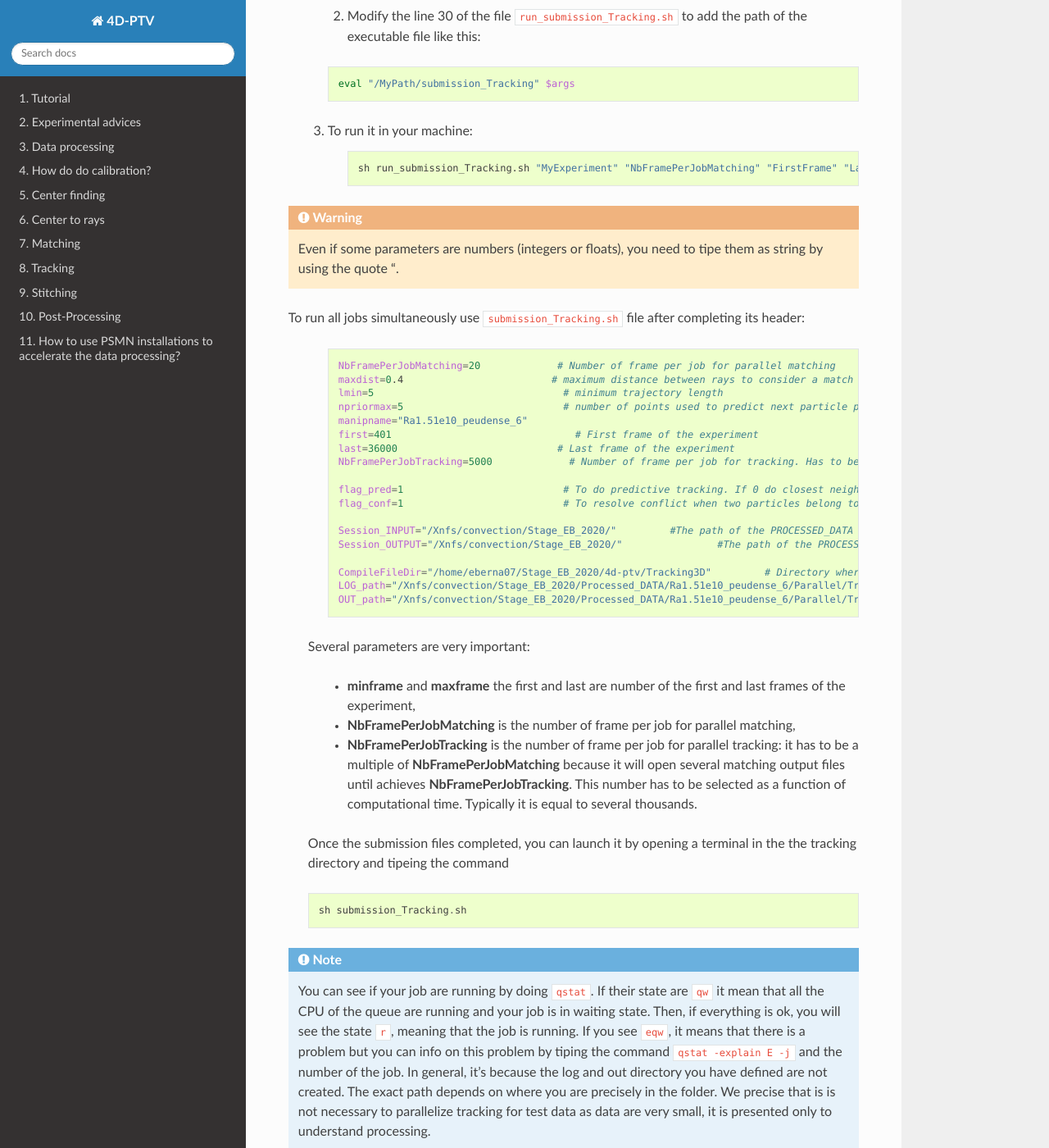
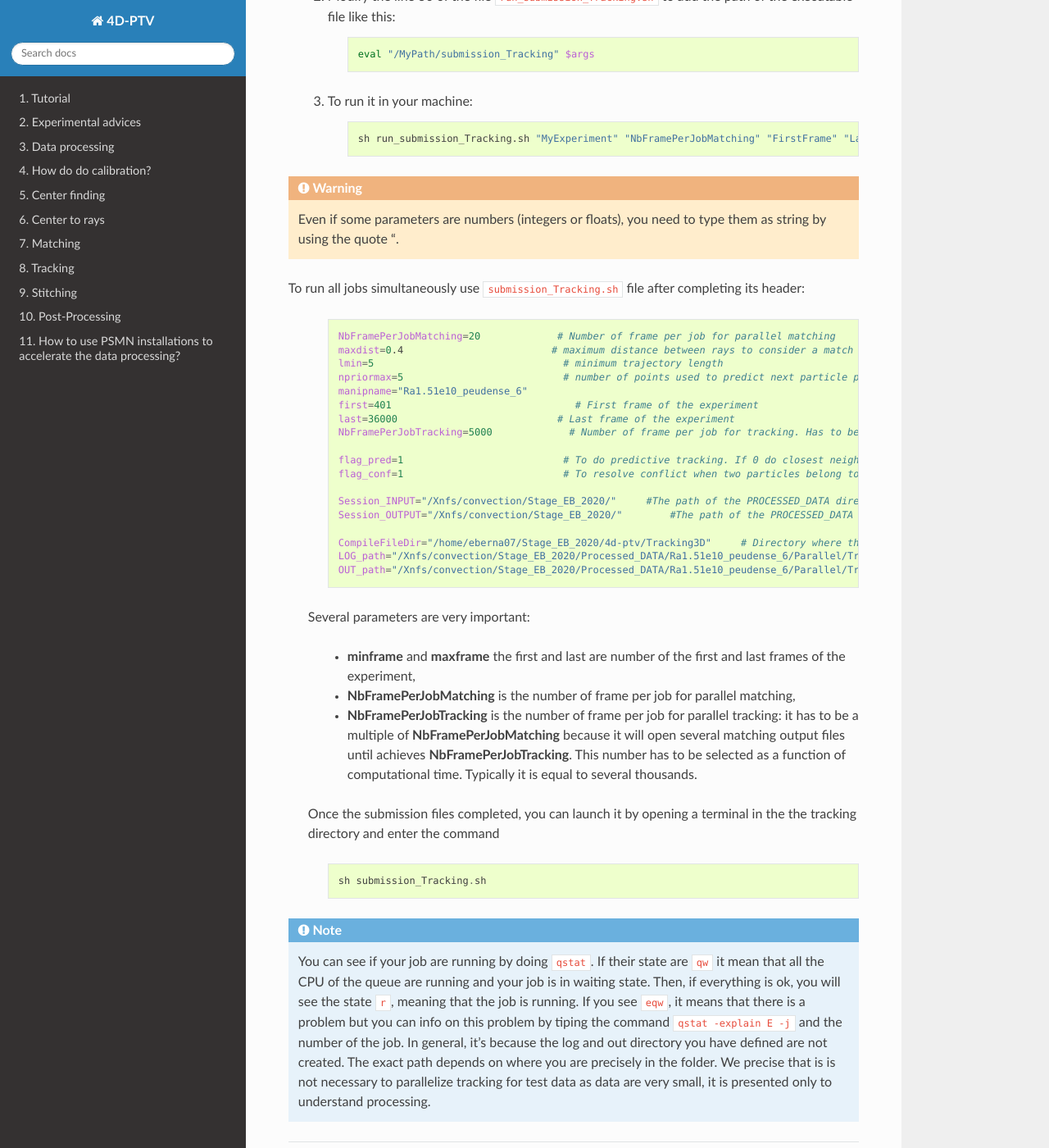
Before and after one commit to turbulencelyon/4d-ptv, a Sphinx documentation site: the page built from Documentation/source/psmn/Tracking-psmn.rst, in a window 1280 px wide and 1400 px high, scrolled down 1205 px. Shown: the whole window at 82% size. Built offline with Sphinx 7.4.7 and the Read the Docs theme 2.0.0, drawn with Linux system fonts in a browser that asks for light colours.

Commit message:
Minor corrections to documentation

```diff
--- a/Documentation/source/Matching.rst
+++ b/Documentation/source/Matching.rst
@@ -214,7 +214,7 @@
     .. code-block:: bash
 
         cd MyPath/4D-PTV/Matching/STMCpp/
-        ./STM -i ../../Documentation/TestData/Processed_DATA/MyExperiment/Parallel/Matching/Rays/rays_1-10.dat -f 10 -c 2 -d 0.2 -m 2 -x 400 -y 400 -z 250 -b -140 140 -150 150 5 170
+        ./STM -i ../../Documentation/TestData/Processed_DATA/MyExperiment/Parallel/Matching/Rays/rays_1-10.dat -o ../../Documentation/TestData/Processed_DATA/MyExperiment/Parallel/Matching/Rays/ -f 10 -c 2 -d 0.2 -s 1 -m 2 -x 400 -y 400 -z 250 -b -140 140 -150 150 5 170 --hdf5
 
 .. seealso::
 
--- a/Documentation/source/psmn/Matching-psmn.rst
+++ b/Documentation/source/psmn/Matching-psmn.rst
@@ -38,6 +39,7 @@
 Following this method, we generate several hundreds of jobs: it it definetely not possible to run it manually. We create a ``.sh`` file which will run all jobs when it is executed. This file is created by the function ``ParallelJobsMatching.m`` which requires 11 arguments:
 
 - **session**                : Paths to the achitecture root
+- **STM_path**               : Path to the STM script
 - **ManipName**              : Name of the folder experiment
 - **nframes**                : Total number of frames in the experiment
 - **NbFramePerJobMatching**  : Number of frames per job. Pay attention, has to be chosen as a function of processing time of one picture, in order to that each job runs for 10 min (PSMN requirements).
--- a/Documentation/source/psmn/Tracking-psmn.rst
+++ b/Documentation/source/psmn/Tracking-psmn.rst
@@ -31,13 +31,13 @@
 As previously, trajectories are saved in a file */Parallel/Tracking/Tracks/tracks_{minframe}-{maxframe}.h5*. This file can also be read with `readmatches.m` function.
 
 It is better to compile ``track3d_psmn.m`` function.
-	1. Again, if you don't have the compiled file yet, compile the function ``submission_Tracking.m``
+    1. Again, if you don't have the compiled file yet, compile the function ``submission_Tracking.m``
 
-		.. code-block:: matlab
+        .. code-block:: matlab
 
-			mcc -m submission_Tracking.m
+            mcc -m submission_Tracking.m
 
-	2. Modify the line 30 of the file ``run_submission_Tracking.sh`` to add the path of the executable file like this:
+    2. Modify the line 30 of the file ``run_submission_Tracking.sh`` to add the path of the executable file like this:
 
         .. code-block:: bash
 
@@ -51,41 +51,41 @@
 
 .. warning::
 
-	Even if some parameters are numbers (integers or floats), you need to tipe them as string by using the quote ".
+    Even if some parameters are numbers (integers or floats), you need to type them as string by using the quote ".
 
 
 To run all jobs simultaneously use ``submission_Tracking.sh`` file after completing its header:
 
-		.. code-block:: bash
+        .. code-block:: bash
 
-			NbFramePerJobMatching=20             # Number of frame per job for parallel matching
-			maxdist=0.4                         # maximum distance between rays to consider a match
-			lmin=5                                # minimum trajectory length
-			npriormax=5                           # number of points used to predict next particle position
-			manipname="Ra1.51e10_peudense_6"
-			first=401                               # First frame of the experiment
-			last=36000                           # Last frame of the experiment
-			NbFramePerJobTracking=5000             # Number of frame per job for tracking. Has to be a multiple of NbFramePerJob
+            NbFramePerJobMatching=20             # Number of frame per job for parallel matching
+            maxdist=0.4                         # maximum distance between rays to consider a match
+            lmin=5                                # minimum trajectory length
+            npriormax=5                           # number of points used to predict next particle position
+            manipname="Ra1.51e10_peudense_6"
+            first=401                               # First frame of the experiment
+            last=36000                           # Last frame of the experiment
+            NbFramePerJobTracking=5000             # Number of frame per job for tracking. Has to be a multiple of NbFramePerJob
 
-			flag_pred=1                           # To do predictive tracking. If 0 do closest neighbour tracking
-			flag_conf=1                           # To resolve conflict when two particles belong to the same tracjectory. Only the closest is kept
+            flag_pred=1                           # To do predictive tracking. If 0 do closest neighbour tracking
+            flag_conf=1                           # To resolve conflict when two particles belong to the same trajectory. Only the closest is kept
 
-			Session_INPUT="/Xnfs/convection/Stage_EB_2020/"		#The path of the PROCESSED_DATA directory, where tge file rays_out_ccp.hdf5 are
-			Session_OUTPUT="/Xnfs/convection/Stage_EB_2020/"		#The path of the PROCESSED_DATA directory, where the track_x_x.hdf5 will be
+            Session_INPUT="/Xnfs/convection/Stage_EB_2020/"     #The path of the PROCESSED_DATA directory, where the files rays_out_ccp.hdf5 are
+            Session_OUTPUT="/Xnfs/convection/Stage_EB_2020/"        #The path of the PROCESSED_DATA directory, where the track_x_x.hdf5 will be
 
-			CompileFileDir="/home/eberna07/Stage_EB_2020/4d-ptv/Tracking3D"		# Directory where the compile file "run_submission_matlab.sh" is
-			LOG_path="/Xnfs/convection/Stage_EB_2020/Processed_DATA/Ra1.51e10_peudense_6/Parallel/Tracking/LOG" 	#log directory
-			OUT_path="/Xnfs/convection/Stage_EB_2020/Processed_DATA/Ra1.51e10_peudense_6/Parallel/Tracking/OUT"		#matlab output
+            CompileFileDir="/home/eberna07/Stage_EB_2020/4d-ptv/Tracking3D"     # Directory where the compiled file "run_submission_matlab.sh" is
+            LOG_path="/Xnfs/convection/Stage_EB_2020/Processed_DATA/Ra1.51e10_peudense_6/Parallel/Tracking/LOG"     #log directory
+            OUT_path="/Xnfs/convection/Stage_EB_2020/Processed_DATA/Ra1.51e10_peudense_6/Parallel/Tracking/OUT"     #matlab output
 
 
 
-	Several parameters are very important:
+    Several parameters are very important:
 
-			- **minframe** and **maxframe** the first and last are number of the first and last frames of the experiment,
-			- **NbFramePerJobMatching** is the number of frame per job for parallel matching,
-			- **NbFramePerJobTracking** is the number of frame per job for parallel tracking: it has to be a multiple of **NbFramePerJobMatching** because it will open several matching output files until achieves **NbFramePerJobTracking**. This number has to be selected as a function of computational time. Typically it is equal to several thousands.
+            - **minframe** and **maxframe** the first and last are number of the first and last frames of the experiment,
+            - **NbFramePerJobMatching** is the number of frame per job for parallel matching,
+            - **NbFramePerJobTracking** is the number of frame per job for parallel tracking: it has to be a multiple of **NbFramePerJobMatching** because it will open several matching output files until achieves **NbFramePerJobTracking**. This number has to be selected as a function of computational time. Typically it is equal to several thousands.
 
-	Once the submission files completed, you can launch it by opening a terminal in the the tracking directory and tipeing the command
+    Once the submission files completed, you can launch it by opening a terminal in the the tracking directory and enter the command
 
         .. code-block::
 
```
Also changed, not shown: other parts of Documentation/source/psmn/Matching-psmn.rst (+3 -2 lines).
